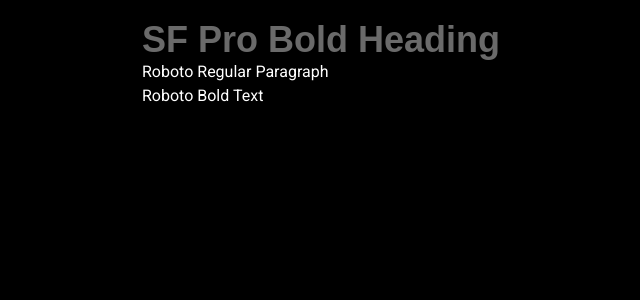
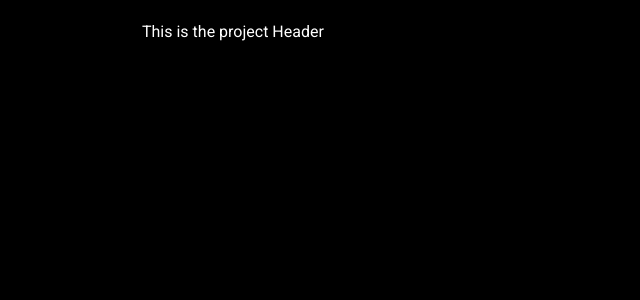
Before and after one commit to jahidhasan136/portfolio-me-jahid, a Next.js app: page / in a window 1280 px wide. Shown: the top 300 px of the page, without its empty margins (8-648 px from the left). Built offline with nearby package versions, Linux system fonts and the light colour scheme.

Commit message:
create commonlayout

```diff
--- /dev/null
+++ b/src/app/(withCommonLayout)/layout.tsx
@@ -0,0 +1,13 @@
+import Header from "@/components/shared/header/Header";
+import React, { ReactNode } from "react";
+
+const CommonLayout = ({ children }: { children: ReactNode }) => {
+  return (
+    <>
+      <Header />
+      {children}
+    </>
+  );
+};
+
+export default CommonLayout;
--- /dev/null
+++ b/src/app/(withCommonLayout)/page.tsx
@@ -0,0 +1,7 @@
+import React from "react";
+
+const page = () => {
+  return <div></div>;
+};
+
+export default page;
--- a/src/app/page.tsx
+++ /dev/null
@@ -1,11 +0,0 @@
-export default function Home() {
-  return (
-    <div className="">
-      <p className="text-grayLight text-4xl font-bold font-sfPro">
-        SF Pro Bold Heading
-      </p>
-      <p>Roboto Regular Paragraph</p>
-      <p>Roboto Bold Text</p>
-    </div>
-  );
-}
--- /dev/null
+++ b/src/components/shared/header/Header.tsx
@@ -0,0 +1,11 @@
+import React from "react";
+
+const Header = () => {
+  return (
+    <div>
+      <h1>This is the project Header</h1>
+    </div>
+  );
+};
+
+export default Header;
```
